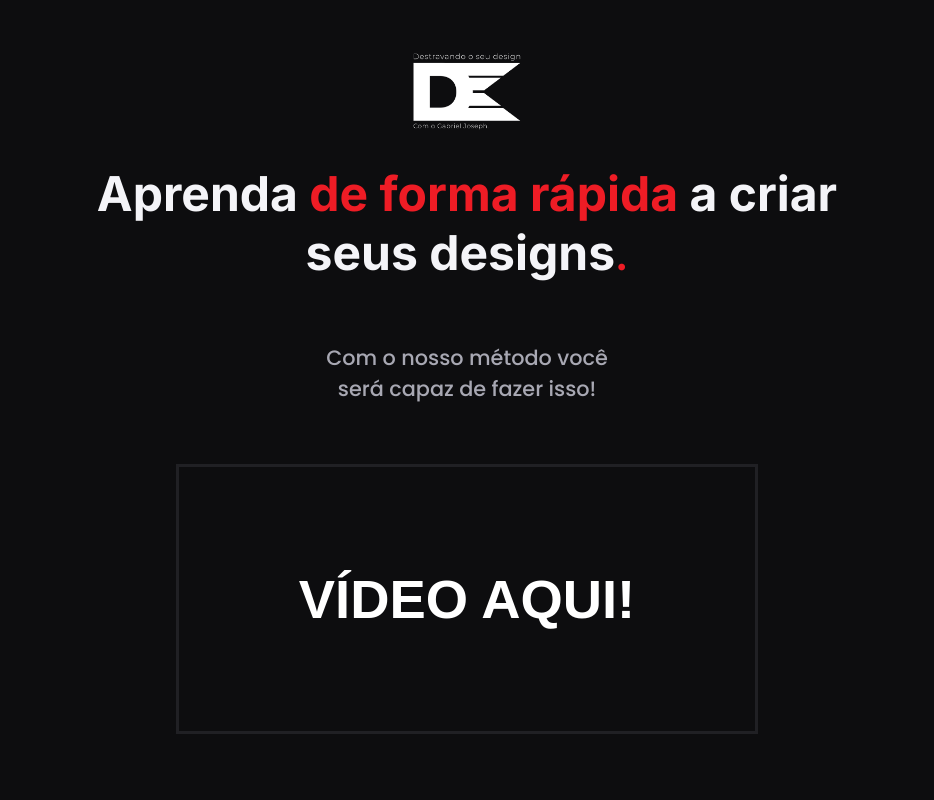
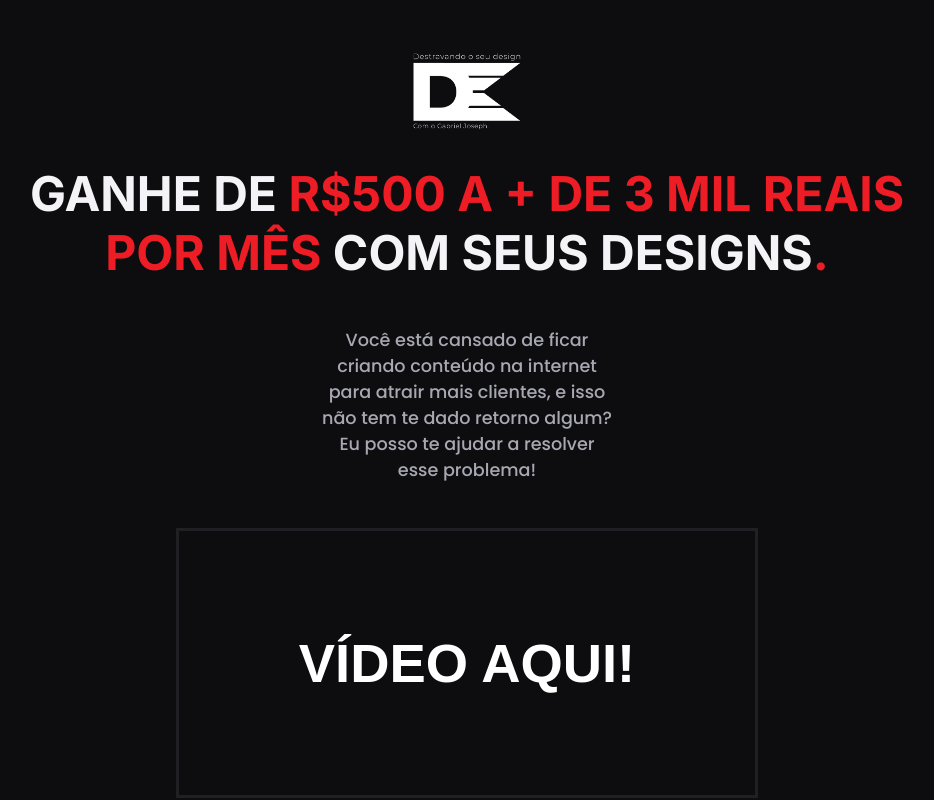
Before and after one commit to gabrieldiasss/freela-destravando-seu-design, a React (Create React App) app: page / in a window 1280 px wide. Shown: the top 800 px of the page, without its empty margins (173-1107 px from the left). Built offline with nearby package versions, Linux system fonts and the light colour scheme.

Commit message:
quatorze deploy

```diff
--- a/src/App.css
+++ b/src/App.css
@@ -39,13 +39,13 @@ header .logo-design {
     text-align: center;
     font-size: 6rem;
     width: 90%;
-    max-width: 750px;
+    max-width: 900px;
     margin: 0 auto;
     font-family: Inter;
     color: #F4F4F8;
 }
 
-.titulo-principal-1 h2 .chamar-atencao {
+.chamar-atencao small{
     font-size: 6rem;
     color: #EE1C25;
 }
@@ -58,7 +58,7 @@ header .logo-design {
     display: flex;
     justify-content: center;
     text-align: center;
-    margin: 60px auto;
+    margin: 45px auto;
 }
 
 .text-segunda-parte {
@@ -66,8 +66,8 @@ header .logo-design {
     color: #A8A8B3;
     font-weight: 500;
     text-align: center;
-    max-width: 400px;
-    font-size: 2.6rem;
+    max-width: 750px;
+    font-size: 2.2rem;
 }
 
 .primeiro-button {
--- a/src/App.js
+++ b/src/App.js
@@ -13,6 +13,8 @@ import Promocao from './components/promocao.js'
 
 import './App.css';
 
+{/* <h2>Aprenda <small className="chamar-atencao">de forma rápida</small> a criar seus designs<small className="pontos">.</small></h2> */}
+
 
 export default () => {
     return(
@@ -23,12 +25,11 @@ export default () => {
 				</header>
 
 				<div className="titulo-principal-1">
-					<h2>Aprenda <small className="chamar-atencao">de forma rápida</small> a criar seus designs<small className="pontos">.</small></h2>
+					<h2 className="chamar-atencao">GANHE DE <small>R$500 A + DE 3 MIL REAIS POR MÊS</small> COM SEUS DESIGNS<small>.</small></h2>
 				</div>
 
 				<div className="segunda-parte" >
-					<div className="text-segunda-parte">Com o nosso método você será capaz de fazer isso!</div>
-
+					<div className="text-segunda-parte">Você está cansado de ficar criando conteúdo na internet para atrair mais clientes, e isso não tem te dado retorno algum? Eu posso te ajudar a resolver esse problema!</div>
 				</div>
 
 				<div className="video">
--- a/src/components/beneficios.js
+++ b/src/components/beneficios.js
@@ -9,7 +9,7 @@ import './beneficios.css'
 export default () => {
 
     const [boxBeneficios] = useState([
-        {modulo: '1° Módulo', titulo: 'Grupo-Vip de Alunos', subtitulo: 'Você terá acesso há um grupo no Telegram. Se por acaso surgir alguma dúvida, é só pedir ajuda aos outro alunos. '},
+        {modulo: '1° Módulo', titulo: 'Grupo-Vip de Alunos.', subtitulo: 'Você terá acesso há um grupo no Telegram. Se por acaso surgir alguma dúvida, é só pedir ajuda aos outros alunos. '},
         {modulo: '2° Módulo', titulo: 'Acesso vitalício!', subtitulo: 'Você terá acesso vitalício ao curso, assim dá para assistir as aulas no seu tempo.'},
         {modulo: '3° Módulo', titulo: 'Garantia de 7 dias!', subtitulo: 'Até 7 dias depois do pagamento se você não estiver satisfeito, você pode cancelar o curso, e solicitar o dinheiro de volta.'}
     ])
--- a/src/components/exemplos.js
+++ b/src/components/exemplos.js
@@ -15,7 +15,7 @@ export default () => {
 
             <div className="pageExemplos" >
                 <header>
-                    No curso você <small>aprenderá a criar carroséis</small> como esse<small>:</small>
+                    No curso você <small>aprenderá a criar artes e carrosséis</small> como esses<small>:</small>
                 </header>
 
                 <div className="videoMobile">
--- a/src/components/ganheDinheiro.js
+++ b/src/components/ganheDinheiro.js
@@ -23,7 +23,7 @@ export default () => {
                     </div>
 
                     <div className="main-text">
-                        Ganhe de <small>500 a + de 3 mil reais</small> por mês com seus designs.
+                        Chega de sofrer para <small>conseguir clientes!</small>
                     </div>
 
                     <div className="second-text">
--- a/src/components/vouAprender.css
+++ b/src/components/vouAprender.css
@@ -55,7 +55,6 @@
 .porDentroDaLogo {
     width: 4rem;
 }
-
 
 .box header .background-modulo,
 .background-modulo-beneficios {
```
Also changed, not shown: 1 other file (tests, documents, lock files or other folders).
